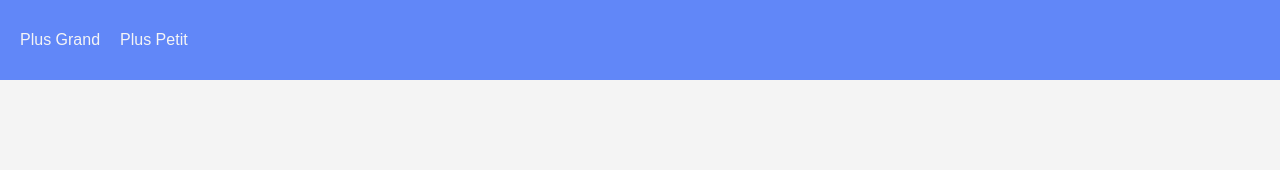
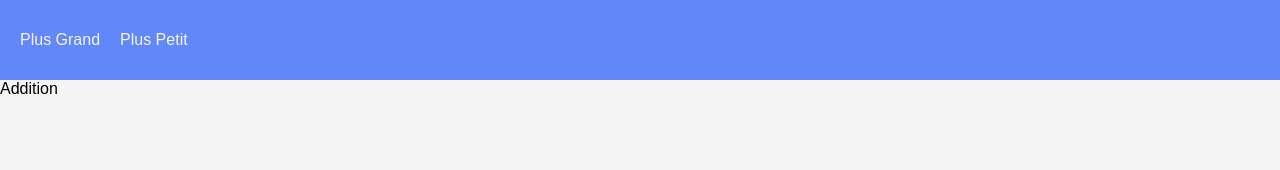
Before and after one commit to angeliquebesi/exosCP, a React (Vite) app: page /addition in a window 1280 px wide. Shown: the top 170 px of the page. Built offline with nearby package versions, Linux system fonts and the light colour scheme.

Commit message:
feat: add page for exo to addition

```diff
--- /dev/null
+++ b/src/Pages/Addition/Addition.tsx
@@ -0,0 +1,7 @@
+function Addition() {
+  return (
+    <div>Addition</div>
+  )
+}
+
+export default Addition
--- a/src/Pages/CompareNumbers.tsx
+++ b/src/Pages/Compare/CompareNumbers.tsx
@@ -1,6 +1,6 @@
 import { useState } from "react";
-import MoreHighComponents from "../components/MoreHighComponents";
-import ResponseComponents from "../components/ResponseComponents";
+import MoreHighComponents from "../../components/MoreHighComponents";
+import ResponseComponents from "../../components/ResponseComponents";
 import './CompareNumbers.css';
 
 function CompareNumbersTitle({ compareValue }: Readonly<{compareValue: string}>) {
--- a/src/main.tsx
+++ b/src/main.tsx
@@ -2,9 +2,10 @@ import { StrictMode } from 'react'
 import { createRoot } from 'react-dom/client'
 import { BrowserRouter, Route, Routes } from 'react-router'
 import App from './App.tsx'
-import CompareNumbers from './Pages/CompareNumbers.tsx'
 import Navbar from './components/NavBar/NavBar.tsx'
 import './main.css'
+import Addition from './Pages/Addition/Addition.tsx'
+import CompareNumbers from './Pages/Compare/CompareNumbers.tsx'
 
 createRoot(document.getElementById('root')!).render(
   <StrictMode>
@@ -14,6 +15,7 @@ createRoot(document.getElementById('root')!).render(
         <Route path="/" element={<App />} />
         <Route path="/compare/more" element={<CompareNumbers compareValue="more" />} />
         <Route path="/compare/less" element={<CompareNumbers compareValue="less" />} />
+        <Route path='/addition' element={<Addition />} />
       </Routes>
     </BrowserRouter>
   </StrictMode>,
```
Also changed, not shown: src/Pages/Compare/CompareNumbers.css (renamed from src/Pages/CompareNumbers.css).
